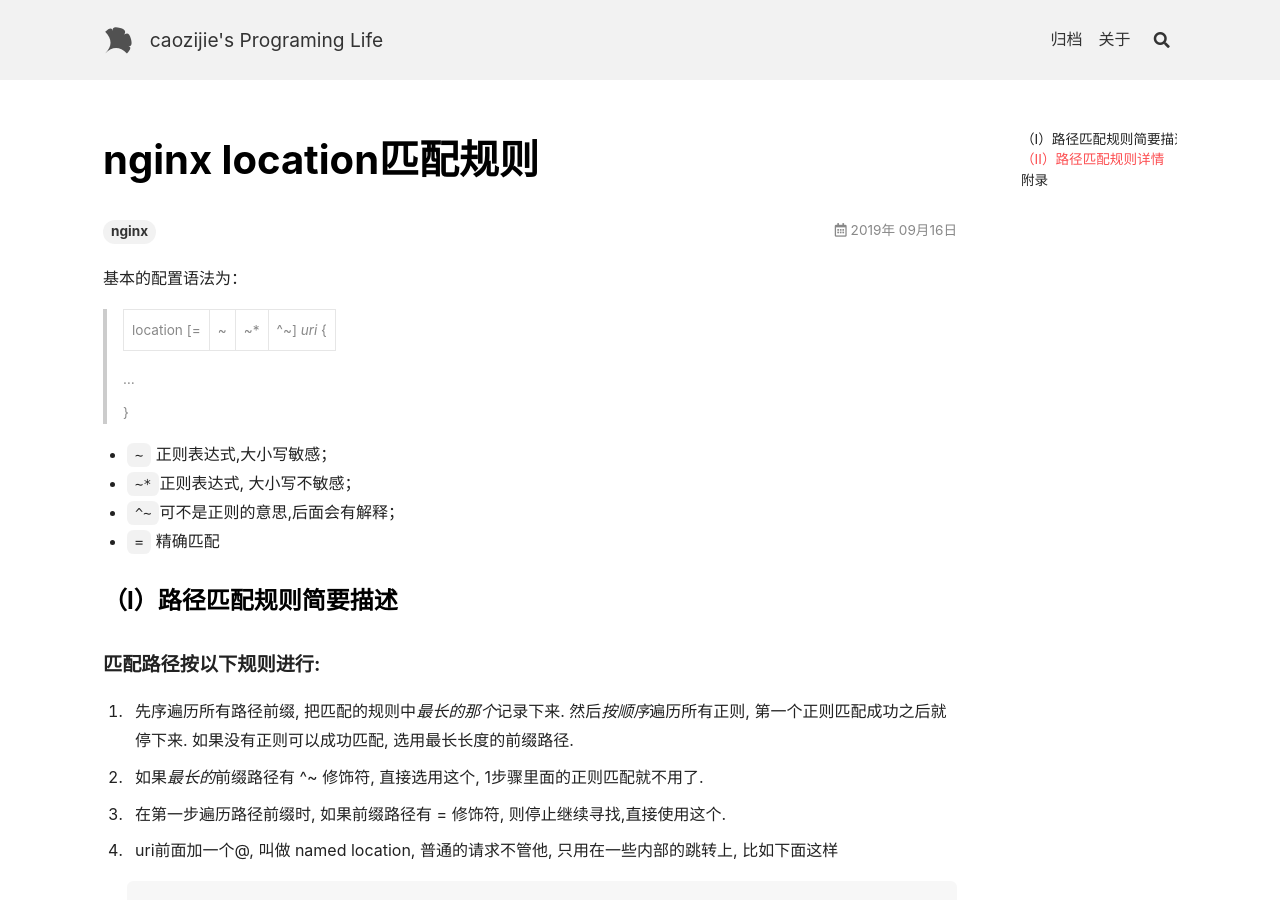
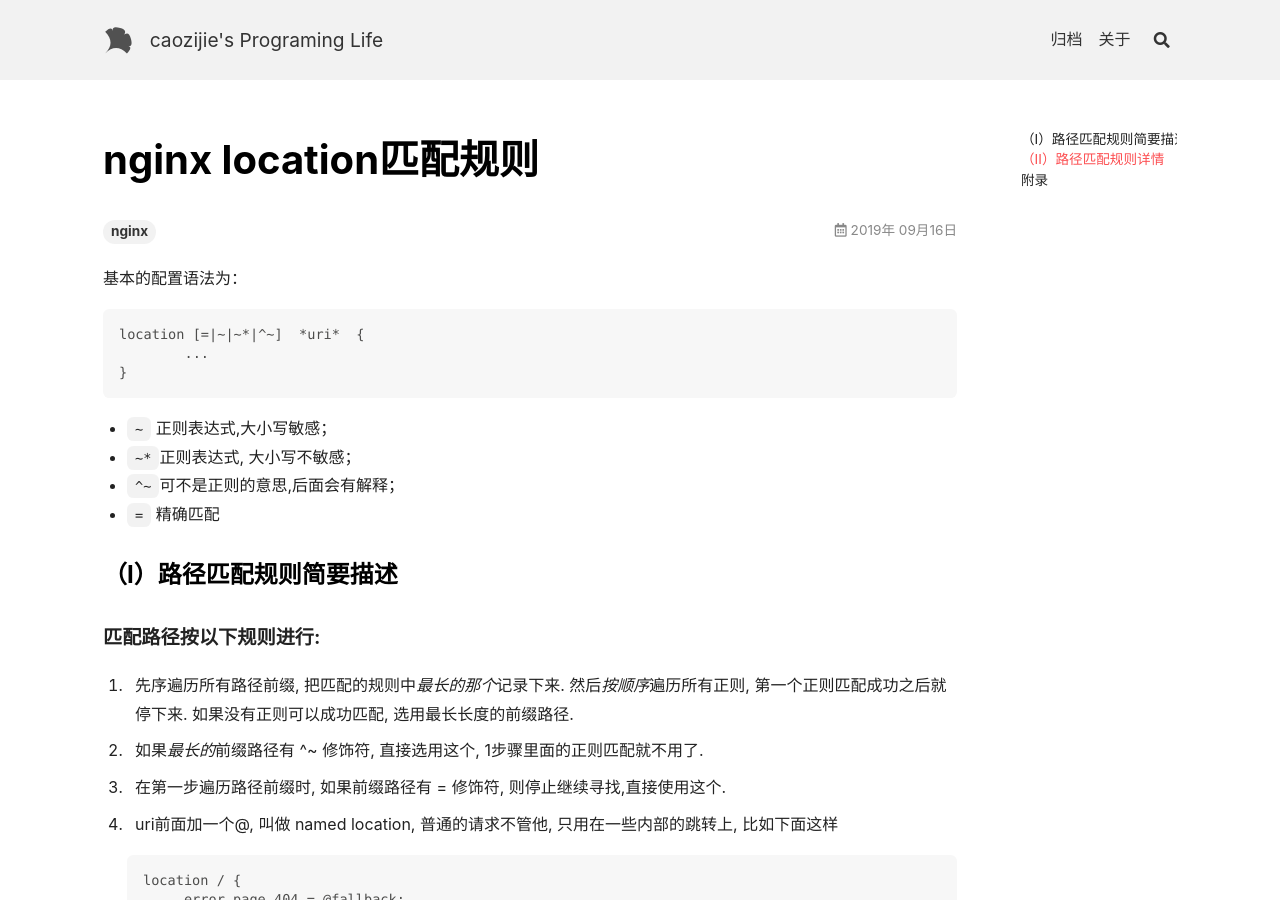
Before and after one commit to monical1/monical1.github.io, a Jekyll site: the page built from _posts/2019-09-16-nginx-proxy_pass&rewrite.md, in a window 1280 px wide and 900 px high. Built offline with Jekyll 4.4.1, drawn with Linux system fonts in a browser that asks for light colours; nearby versions of some CDN libraries.

Commit message:
format config syntax

````diff
--- a/_posts/2019-09-16-nginx-proxy_pass&rewrite.md
+++ b/_posts/2019-09-16-nginx-proxy_pass&rewrite.md
@@ -6,11 +6,13 @@ tags: nginx
 
 基本的配置语法为：
 
-> location [=|~|~*|^~]  *uri*  {
->
-> ...
->
-> }
+``` xml
+location [=|~|~*|^~]  *uri*  {
+	...
+}
+```
+
+
 
 -  `~` 正则表达式,大小写敏感；
 - `~*`正则表达式, 大小写不敏感；
````
